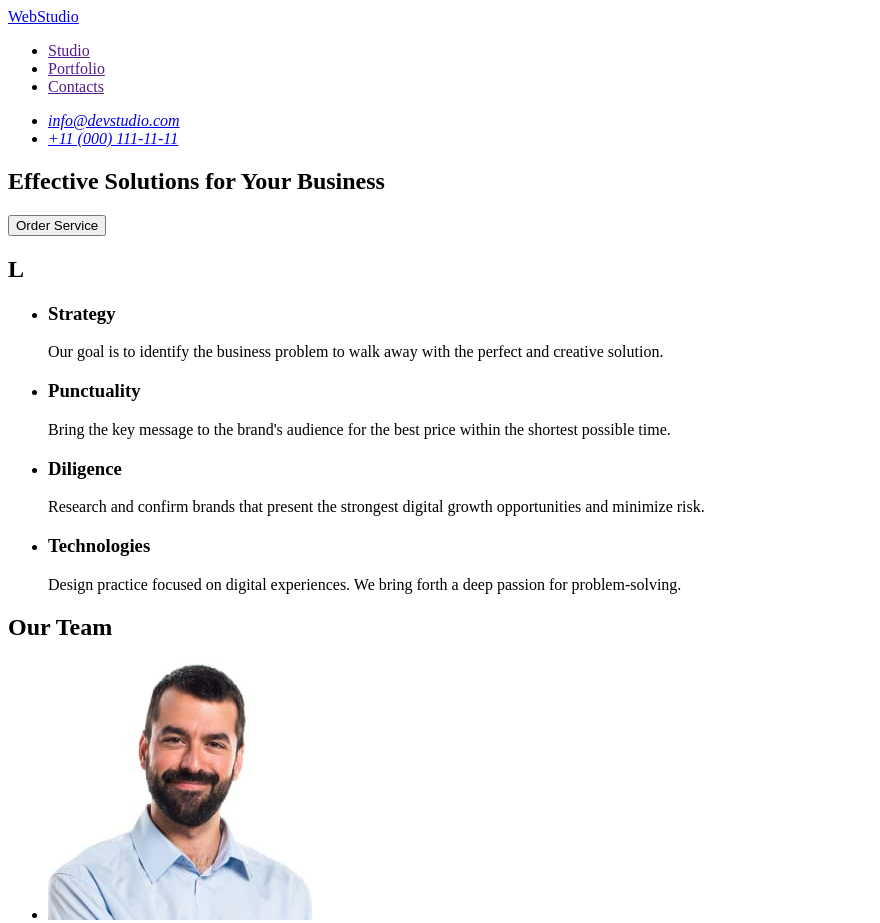
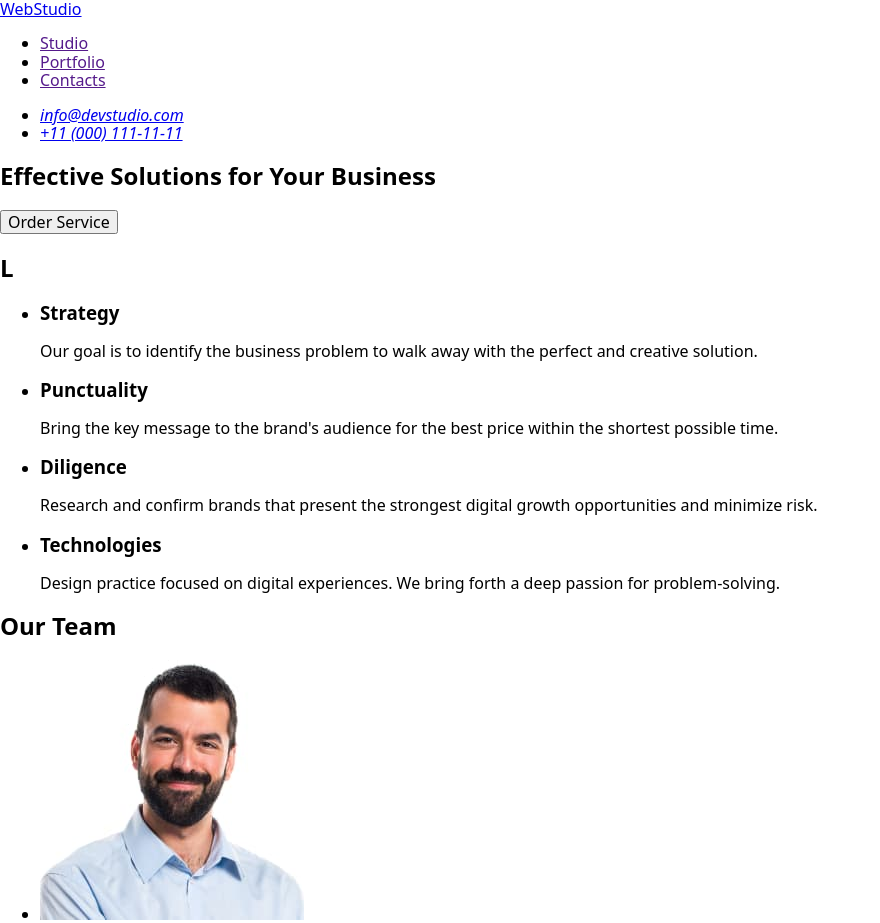
Before and after one commit to serplesniowy/goit-markup-hw-02, a plain HTML site: page index.html in a window 1280 px wide. Shown: the top 923 px of the page, without its empty margins (0-880 px from the left). Drawn offline with nearby package versions, Linux system fonts and the light colour scheme.

Commit message:
modern normalize style added

```diff
--- a/index.html
+++ b/index.html
@@ -5,7 +5,9 @@
     <meta charset="UTF-8">
     <meta http-equiv="X-UA-Compatible" content="IE=edge">
     <meta name="viewport" content="width=device-width, initial-scale=1.0">
-    <title>Zadanie domowe numer 1</title>
+    <title>Zadanie domowe numer 1 </title>
+    <link rel="stylesheet" href="node_modules/modern-normalize/modern-normalize.css">
+    <link rel="stylesheet" href="style.css">
 </head>
 
 <body>
```
